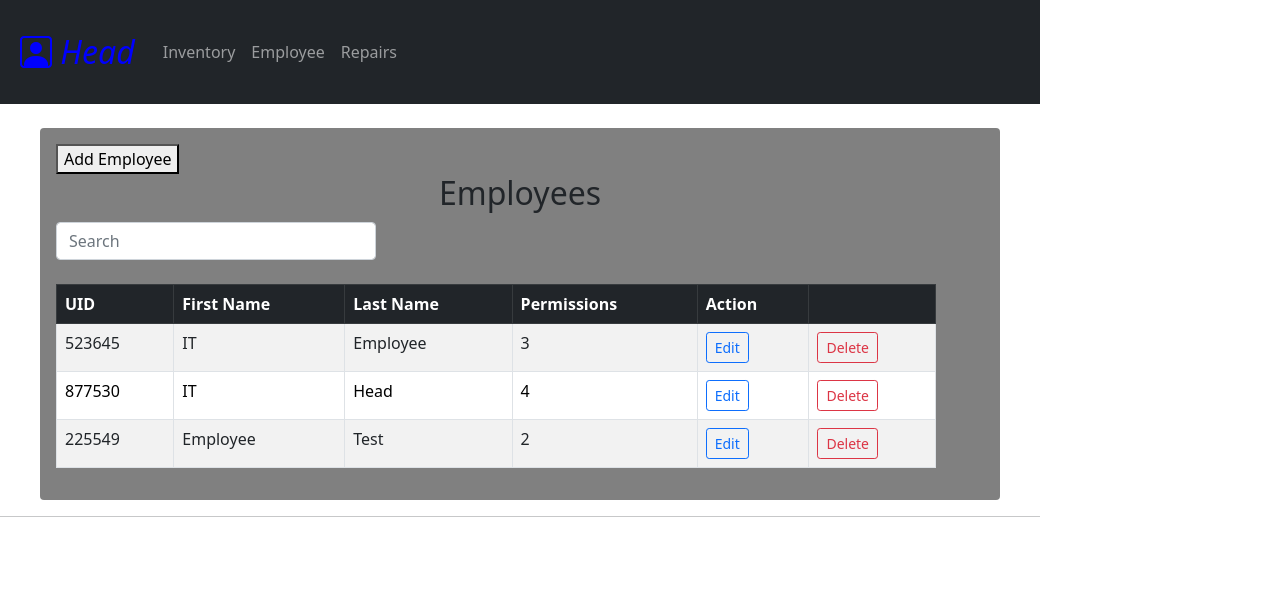
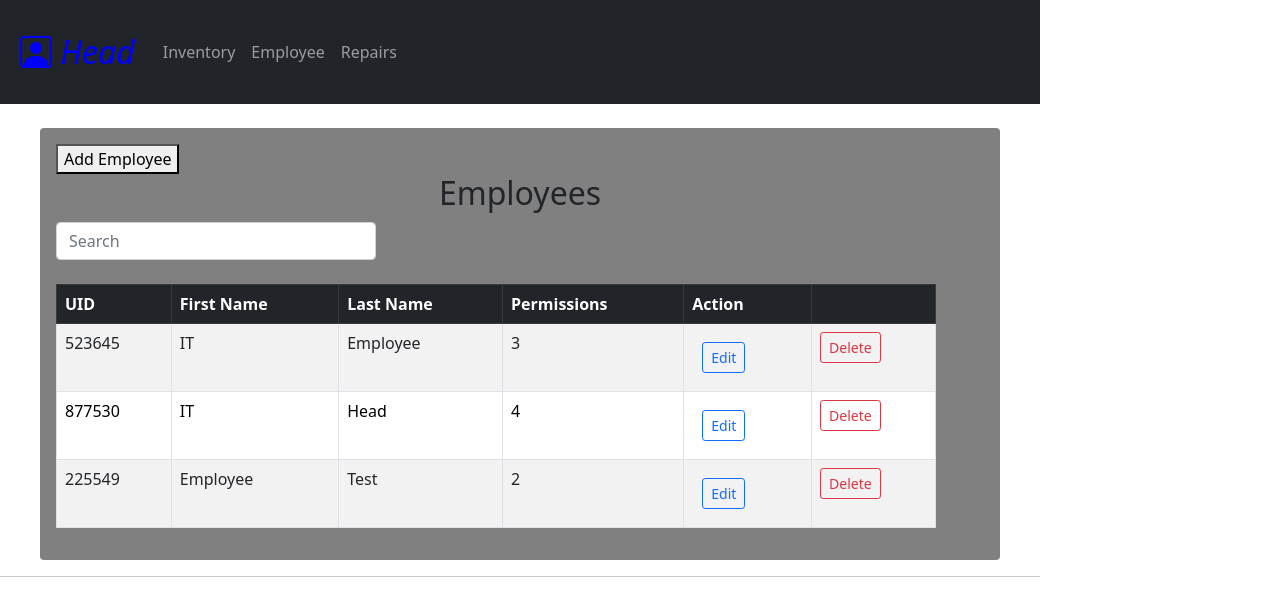
Before and after one commit to JobeFarkley/sdt-inventory-cfscqx, an Angular app: page /employee-search in a window 1280 px wide. Shown: the top 616 px of the page. Built offline with nearby package versions, Linux system fonts and the light colour scheme.

Commit message:
4 files modified

```diff
--- a/src/app/employee-search/employee-search.component.html
+++ b/src/app/employee-search/employee-search.component.html
@@ -40,7 +40,7 @@
             <td>{{user.lastName}}</td>
             <td>{{user.permissions}}</td>
             <td>
-              <button type="button" class="btn btn-sm btn-outline-primary" (click)="editUser(user)">Edit</button>
+              <button style="margin:10px" type="button" class="btn btn-sm btn-outline-primary" (click)="editUser(user)">Edit</button>
             </td>
             <td>
               <button type="button" class="btn btn-sm btn-outline-danger" (click)="deleteUser(user)">Delete</button>
--- a/src/app/inventory-search/inventory-search.component.css
+++ b/src/app/inventory-search/inventory-search.component.css
@@ -32,9 +32,7 @@ table{
 tr{
   width: 10rem;
 }
-td{
-  width: rem;
-}
+
 .table-bordered{
   color: black;
 }
--- a/src/app/inventory-search/inventory-search.component.html
+++ b/src/app/inventory-search/inventory-search.component.html
@@ -45,6 +45,8 @@
         </tbody>
       </table>
       <div></div>
+    </div>
+    </div>
     <hr>
     <div class="container">
       <pre *ngIf="form">{{form.value | json}}</pre>
@@ -72,7 +74,7 @@
           </div>
           <div class="form-group row">
             <div>
-                <button type="submit" class="btn btn-primary" (click)="save()">Save</button>
+              <button style="margin:10px" type="submit" class="btn btn-primary" (click)="save()">Save</button>
               <button type="reset" class="btn btn-danger" (click)="cancel()">Cancel</button>
             </div>
           </div>
@@ -84,8 +86,7 @@
     </ng-template>
 
 
-    </div>
-  </div>
+
 
 
 
--- a/src/app/repair-search/repair-search.component.html
+++ b/src/app/repair-search/repair-search.component.html
@@ -91,7 +91,7 @@
         </div>
         <div class="form-group row">
           <div>
-            <button type="submit" class="btn btn-primary" (click)="save()">Save</button>
+            <button style="margin:10px" type="submit" class="btn btn-primary" (click)="save()">Save</button>
             <button type="reset" class="btn btn-danger" (click)="cancel()">Cancel</button>
           </div>
         </div>
```
Lines whose indentation alone changed are shown as unchanged.
